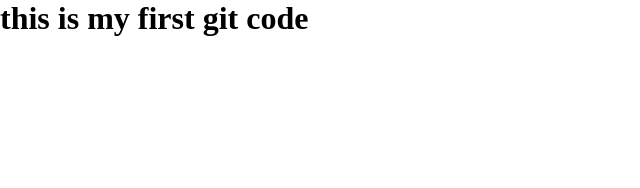
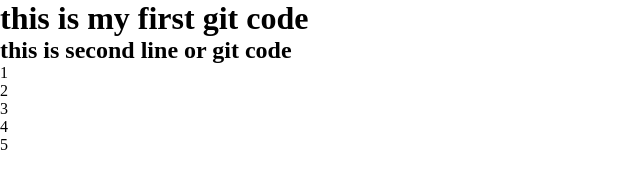
Before and after one commit to kaif0090/kaifHTML, a plain HTML site: page index.html in a window 1280 px wide. Shown: the whole page, without its empty margins (0-640 px from the left). Drawn offline with Linux system fonts and the light colour scheme.

Commit message:
this is commited

```diff
--- a/index.html
+++ b/index.html
@@ -8,6 +8,12 @@
 </head>
 <body>
     <h1>this is my first git code</h1>
+    <h2>this is second line or git code</h2>
+    <ul class="li">1</ul>
+    <ul class="li">2</ul>
+    <ul class="li">3</ul>
+    <ul class="li">4</ul>
+    <ul class="li">5</ul>
 
 </body>
 </html>
```
